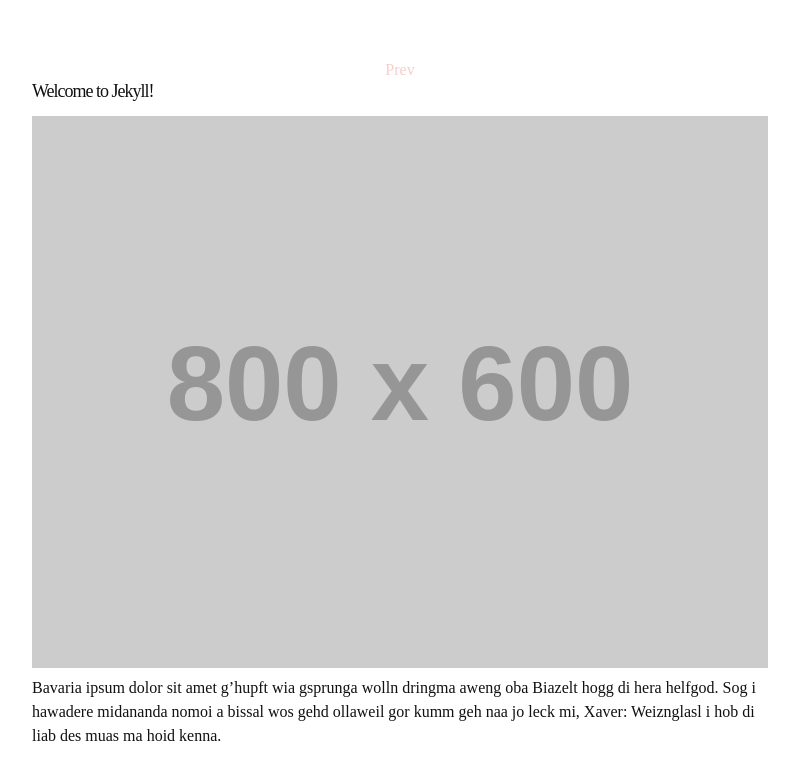
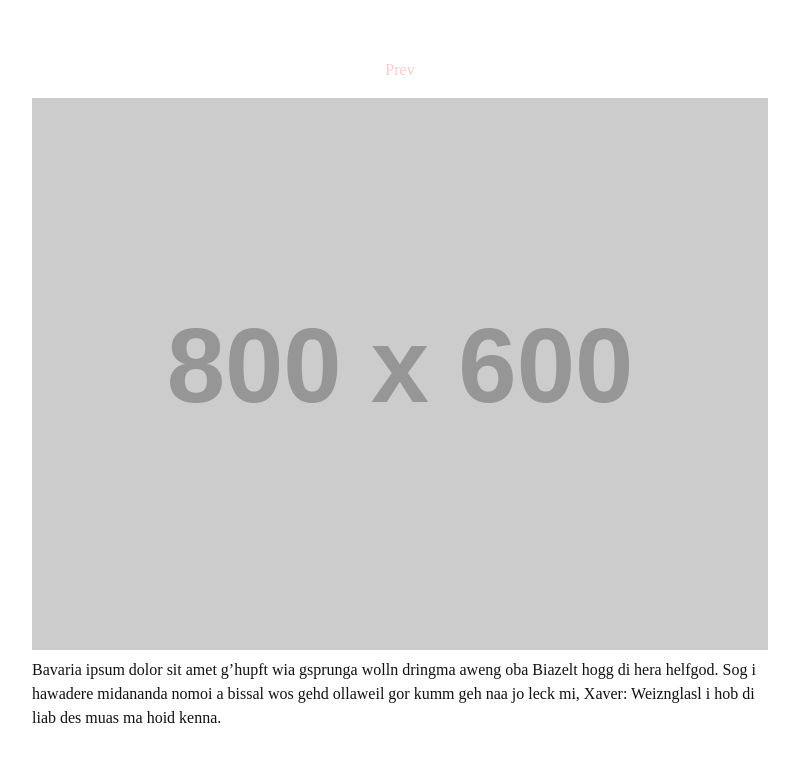
Before and after one commit to midzer/urban-theme, a Jekyll site: the page built from _posts/2015-10-06-welcome-to-jekyll.markdown, in a window 1280 px wide. Shown: the part 337-1117 px from the top of the page, without its empty margins (240-1039 px from the left). Built offline with Jekyll 4.4.1, drawn with Linux system fonts in a browser that asks for light colours.

Commit message:
Update post.html

```diff
--- a/_layouts/post.html
+++ b/_layouts/post.html
@@ -15,7 +15,7 @@
   </div>
 
   <header class="post-header">
-    <h1 class="post-title"> {{ page.title }} </h1>
+    <h1 class="post-title"></h1>
   </header>
 
   <article class="post-content">
```
